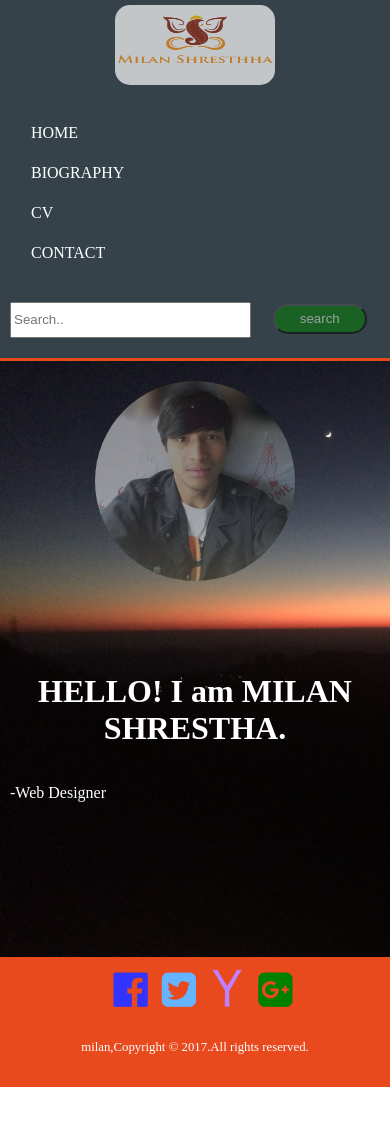
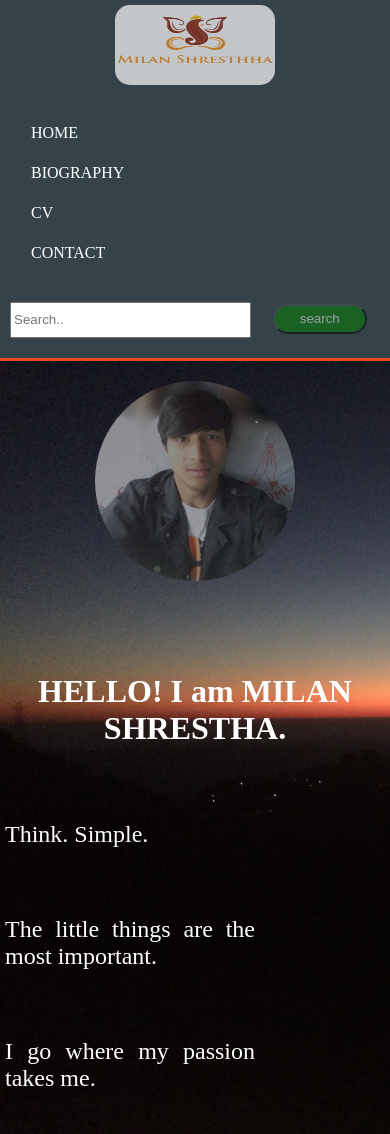
Before and after one commit to milan1423/csy1018-assign1, a plain HTML site: page index.html in a window 390 px wide. Shown: the top 1134 px of the page. Before the commit the page ends 1087 px from the top, so only its background shows below. Drawn offline with Linux system fonts and the light colour scheme.

Commit message:
report uploading

```diff
--- a/css/style.css
+++ b/css/style.css
@@ -124,8 +124,8 @@ header{
   transition: 4s;
   transform: scale(1.5,1.5);
 }
-.main p{text-align: justify; padding: 5%;
-font-size: 1em;
+.main p{text-align: justify;
+font-size: 1.5em;
 width: 100%;
 }
 .cvsection{
@@ -312,6 +312,7 @@ header{
   width: 100;
   display: flex;
   flex-direction: column;
+  height:auto;
 }
 .image{
   width: 100%;
@@ -326,7 +327,7 @@ header{
 }
 .main p{
   width: 250px;
-  padding: 10px;
+  padding: 5px;
 }
 .bio{
   width: 100%;
--- a/index.html
+++ b/index.html
@@ -37,8 +37,10 @@ UN ID:16418532
         <img src="image/milam.JPG" alt="image couldn't be loaded"><!--this tag is to insert image inside the seaction part of the page and if image not loaded it displays some message-->
     </div><!--the image division ends here-->
     <div class="main"><!--this is the new division named main inside the seaction and this class is for inserting some text-->
-      <h2>HELLO! I am MILAN SHRESTHA.</h2><!--this is header tag to build header-->
-      <p>-Web Designer <p><!--this is the paragraph tag to write something inside it-->
+      <h2>HELLO! I am MILAN SHRESTHA.</h2><br><!--this is header tag to build header-->
+      <p>Think. Simple.<p><!--this is the paragraph tag to write something inside it-->
+        <p>The little things are the most important.<p>
+          <p>I go where my passion takes me.<p>
     </div><!--the main division ends here-->
 
   </section><!--the section part named home ends here-->
```
Also changed, not shown: 2 other files.
